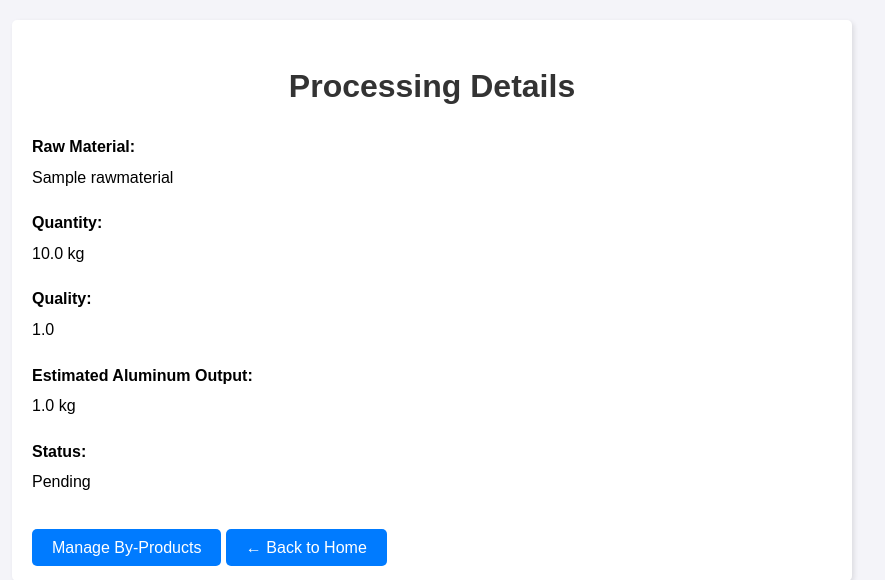
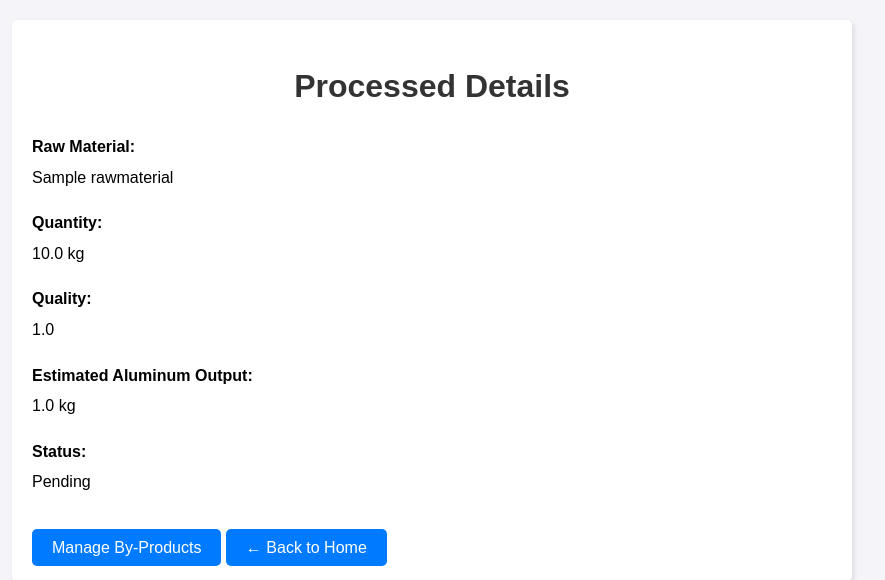
Before and after one commit to FidelCastro007/Django_Materials_Extractor, a Django app: page /api/get_processing_data/1/ in a window 1280 px wide. Shown: the top 580 px of the page, without its empty margins (208-1093 px from the left). Run offline with Django 5.2, Linux system fonts and the light colour scheme; a user stored in the database is signed in; tables that the repository leaves empty hold one stand-in row (values such as "Sample post").

Commit message:
Update processing.html

```diff
--- a/aluminum_extraction/processing/templates/processing/processing.html
+++ b/aluminum_extraction/processing/templates/processing/processing.html
@@ -3,14 +3,14 @@
 <head>
     <meta charset="UTF-8">
     <meta name="viewport" content="width=device-width, initial-scale=1.0">
-    <title>Processing Details</title>
+    <title>Processed Details</title>
     {% load static %}
     <!-- Link to the external CSS file -->
     <link rel="stylesheet" href="{% static 'styles/style.css' %}">
 </head>
 <body>
     <div class="container">
-        <h1>Processing Details</h1>
+        <h1>Processed Details</h1>
         <div class="processing-info">
             <strong>Raw Material:</strong> {{ processing.raw_material.name }}
         </div>
```
